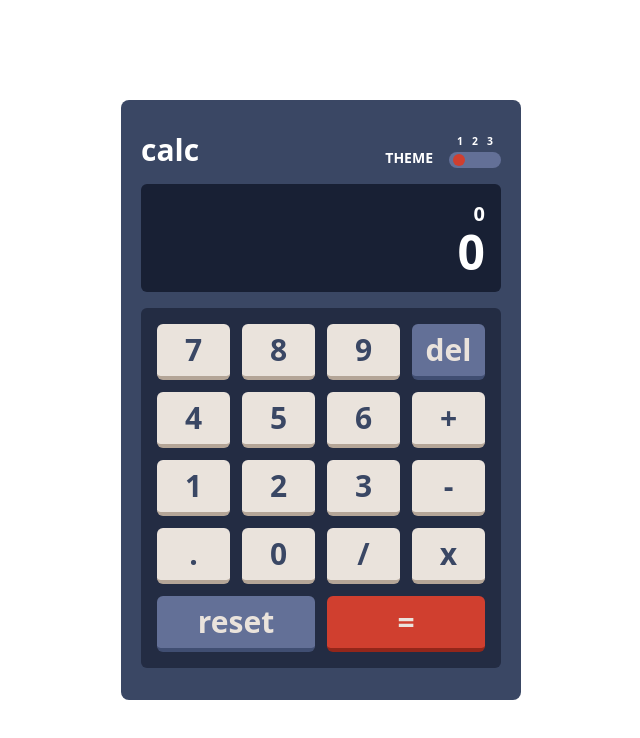
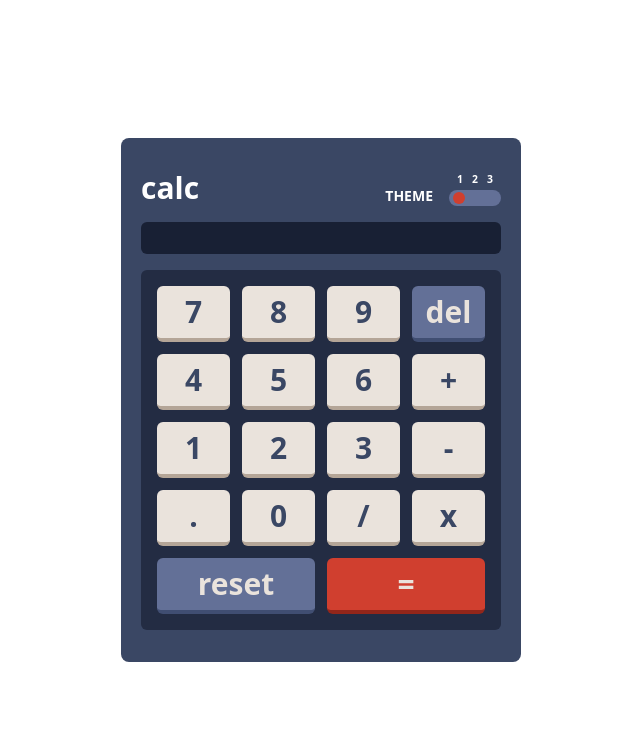
Before and after one commit to DemoStephen/Code-Alpha-One-Month-Intenship, a React (Vite) app in the folder calculator-app/: page / in a window 1280 px wide. Shown: the top 738 px of the page, without its empty margins (319-959 px from the left). Built offline with nearby package versions, Linux system fonts and the light colour scheme.

Commit message:
Result screen updated

```diff
--- a/calculator-app/src/Components/ResultScreen.jsx
+++ b/calculator-app/src/Components/ResultScreen.jsx
@@ -2,8 +2,11 @@
 export default function ResultScreen({ output }) {
   return (
     <section className="text-end bg-[#182034] text-white p-4 rounded-md">
-      <p className="text-xl">{output.currentValues}</p>
-      <h3 className="text-5xl">{output.previousValues}</h3>
+      <p className="text-xl">{output.current}</p>
+      <h3 className="text-5xl flex justify-between">
+        <sup className="text-xs">{output.previous && "Ans"}</sup>
+        <span>{output.previous}</span>
+      </h3>
     </section>
   );
 }
```
